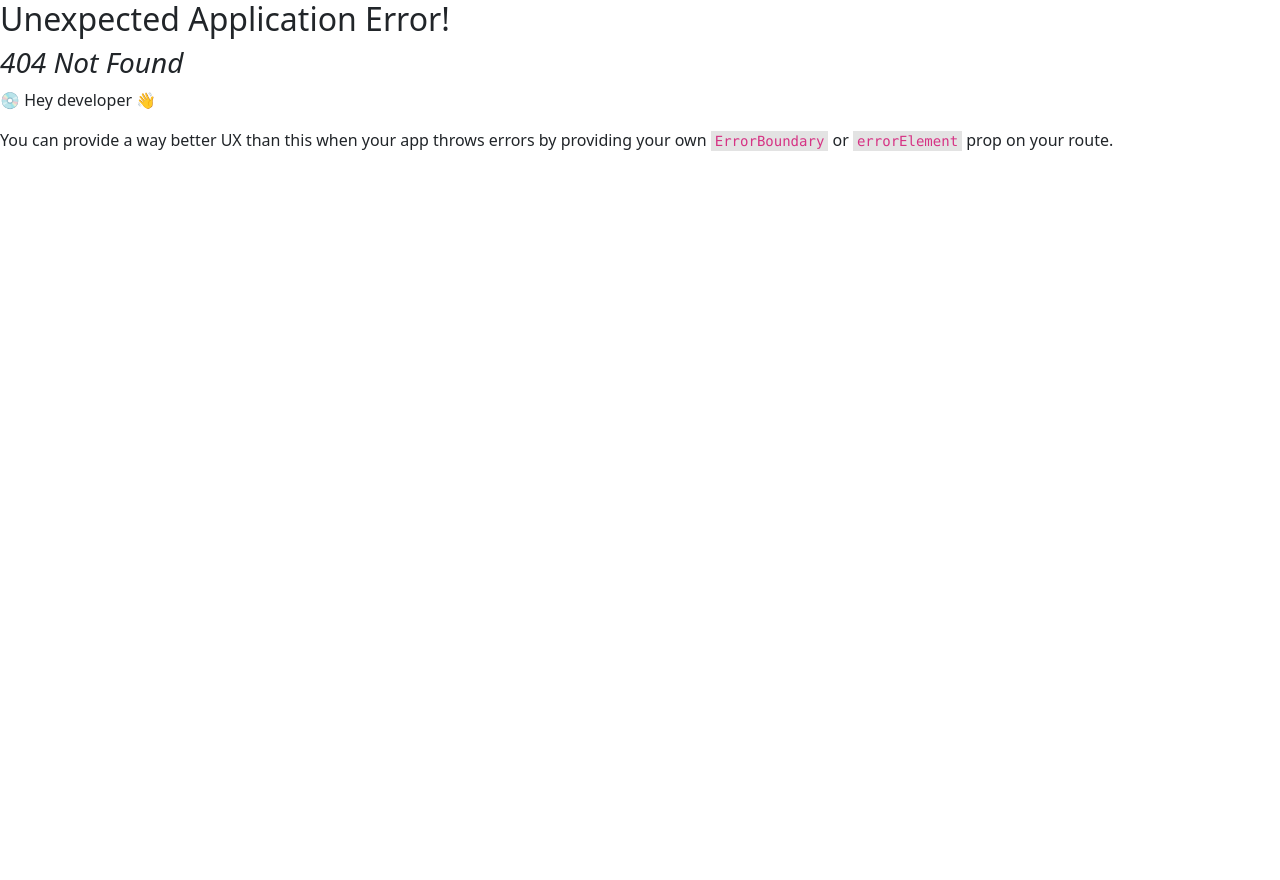
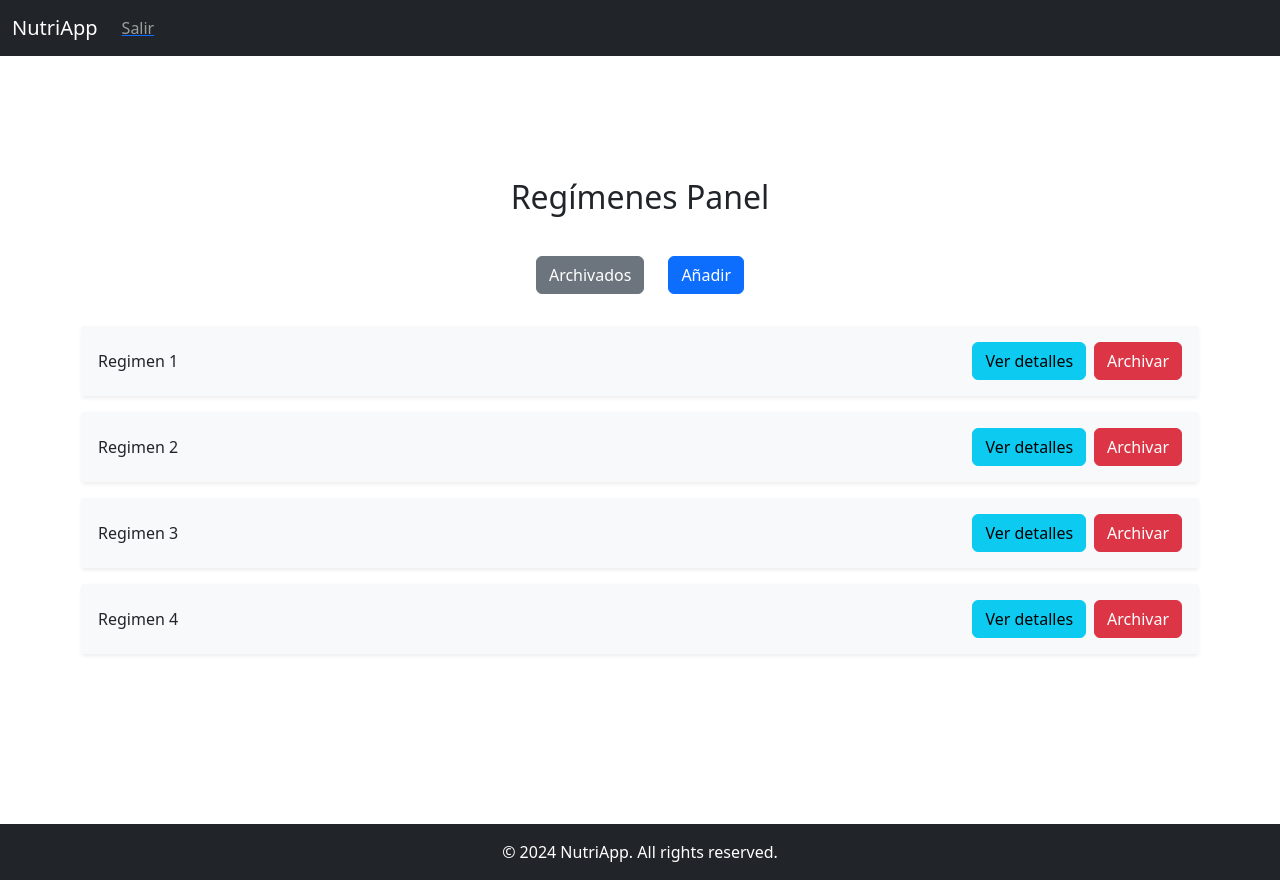
Before and after one commit to karen-rm/Modulo-Nutriologo, a React (Vite) app in the folder frontend/: page /regimenes in a window 1280 px wide. Before the commit this address had no page. Before the commit the page ends 800 px from the top, so only its background shows below. Built offline with nearby package versions, Linux system fonts and the light colour scheme; sample sign-in values are in the browser's storage.

Commit message:
Panel de Regimenes - nutriologo

```diff
--- a/frontend/package.json
+++ b/frontend/package.json
@@ -13,6 +13,7 @@
     "boostrap": "^2.0.0",
     "bootstrap": "^5.3.3",
     "react": "^18.3.1",
+    "react-bootstrap": "^2.10.5",
     "react-dom": "^18.3.1",
     "react-router-dom": "^6.27.0"
   },
--- a/frontend/src/App.jsx
+++ b/frontend/src/App.jsx
@@ -1,4 +1,4 @@
-import { Login, Home, Dashboard, Register } from "./pages/";
+import { Login, Home, Dashboard, Register, RegimenesPanel } from "./pages/";
 import { createBrowserRouter, RouterProvider } from "react-router-dom";
 import ProtectedRoute from "./helpers/ProtectedRoute";
 
@@ -28,6 +28,14 @@ const router = createBrowserRouter([
       </ProtectedRoute>
     ),
   },
+  {
+    path: "/regimenes",
+    element: (
+      <ProtectedRoute>
+        <RegimenesPanel/>
+      </ProtectedRoute>
+    ),
+  },
 ]);
 
 const App = () => {
--- a/frontend/src/main.jsx
+++ b/frontend/src/main.jsx
@@ -3,6 +3,7 @@ import { createRoot } from 'react-dom/client'
 import './index.css'
 import App from './App.jsx'
 import { AuthProvider } from './hooks/useAuth'
+import 'bootstrap/dist/css/bootstrap.min.css';
 
 
 createRoot(document.getElementById('root')).render(
--- /dev/null
+++ b/frontend/src/pages/RegimenesPanel.jsx
@@ -0,0 +1,52 @@
+import "bootstrap/dist/css/bootstrap.min.css";
+import { Button, Container, Row, Col } from 'react-bootstrap';
+import { MainLayout } from "../layouts/MainLayout";
+
+export const RegimenesPanel = () => {
+  // Datos de prueba para los regímenes
+  const regimenes = [
+    { id: 1, nombre: 'Regimen 1' },
+    { id: 2, nombre: 'Regimen 2' },
+    { id: 3, nombre: 'Regimen 3' },
+    { id: 4, nombre: 'Regimen 4' },
+  ];
+
+  return (
+    <MainLayout>
+
+      <Container className='container-fluid vh-100 d-flex flex-column justify-content-center align-items-center'>
+      <Row className="my-4">
+        <Col xs={12}>
+          <h2 className="text-center">Regímenes Panel</h2>
+        </Col>
+      </Row>
+
+      <Row className="my-2">
+        <Col xs={6}>
+          <Button variant="secondary">Archivados</Button>
+        </Col>
+        <Col xs={6} className="text-end">
+          <Button variant="primary">Añadir</Button>
+        </Col>
+      </Row>
+
+      <Row className="my-4">
+        {regimenes.map((regimen) => (
+          <Col xs={12} key={regimen.id} className="mb-3">
+            <div className="d-flex align-items-center justify-content-between p-3 shadow-sm" style={{ backgroundColor: '#f8f9fa' }}>
+              <span>{regimen.nombre}</span>
+              <div>
+                <Button variant="info" className="me-2">Ver detalles</Button>
+                <Button variant="danger">Archivar</Button>
+              </div>
+            </div>
+          </Col>
+        ))}
+      </Row>
+    </Container>
+    </MainLayout>
+
+  );
+};
+
+export default RegimenesPanel;
--- a/frontend/src/pages/index.js
+++ b/frontend/src/pages/index.js
@@ -4,4 +4,5 @@ export { Login } from "./Login";
 export { Home } from "./Home";
 export { Dashboard } from "./Dashboard";
 export { Register } from "./Register";
+export { RegimenesPanel } from "./RegimenesPanel"
 // Añade más exportaciones según las páginas que tengas en el directorio
```
Also changed, not shown: 1 other file (tests, documents, lock files or other folders).
